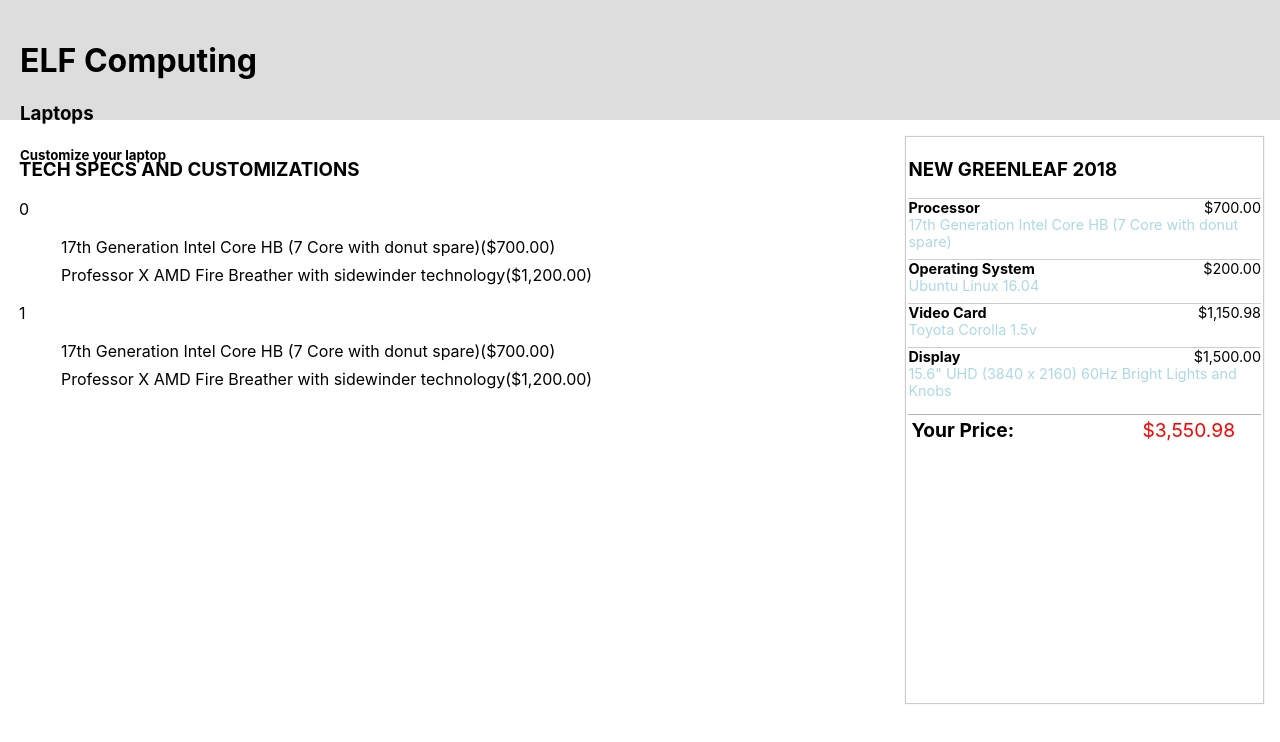
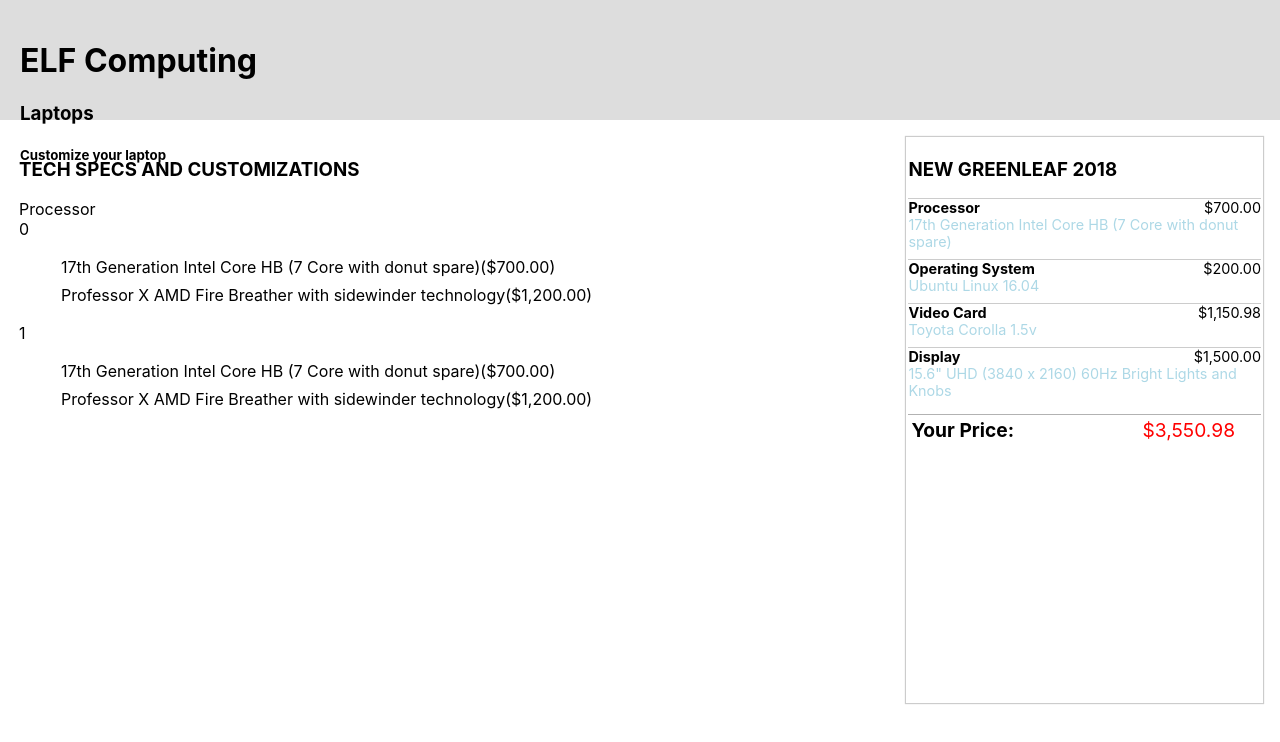
Before and after one commit to thinkful-ei-bee/joel-quonn-laptop-configuration, a React (Create React App) app: page / in a window 1280 px wide. Shown: the top 742 px of the page. Built offline with nearby package versions, Linux system fonts and the light colour scheme.

Commit message:
Move feature name to final render

```diff
--- a/src/component/SpecsProcessor/SpecsProcessor.js
+++ b/src/component/SpecsProcessor/SpecsProcessor.js
@@ -28,12 +28,14 @@
           )
         });
 
-        return <div className="feature" key={key}>
-        <div className="feature__name">{key}</div>
-          <ul className="feature__list">
-            { processors }
-          </ul>
-        </div>
+        return (
+          <>
+            <div className="feature__name">{key}</div>
+            <ul className="feature__list">
+              { processors }
+            </ul>
+          </>
+        )
 
       });
 
@@ -41,6 +43,7 @@
 
     return (
       <>
+        <div className="feature">Processor</div>
         { features }
       </>
     )
```
